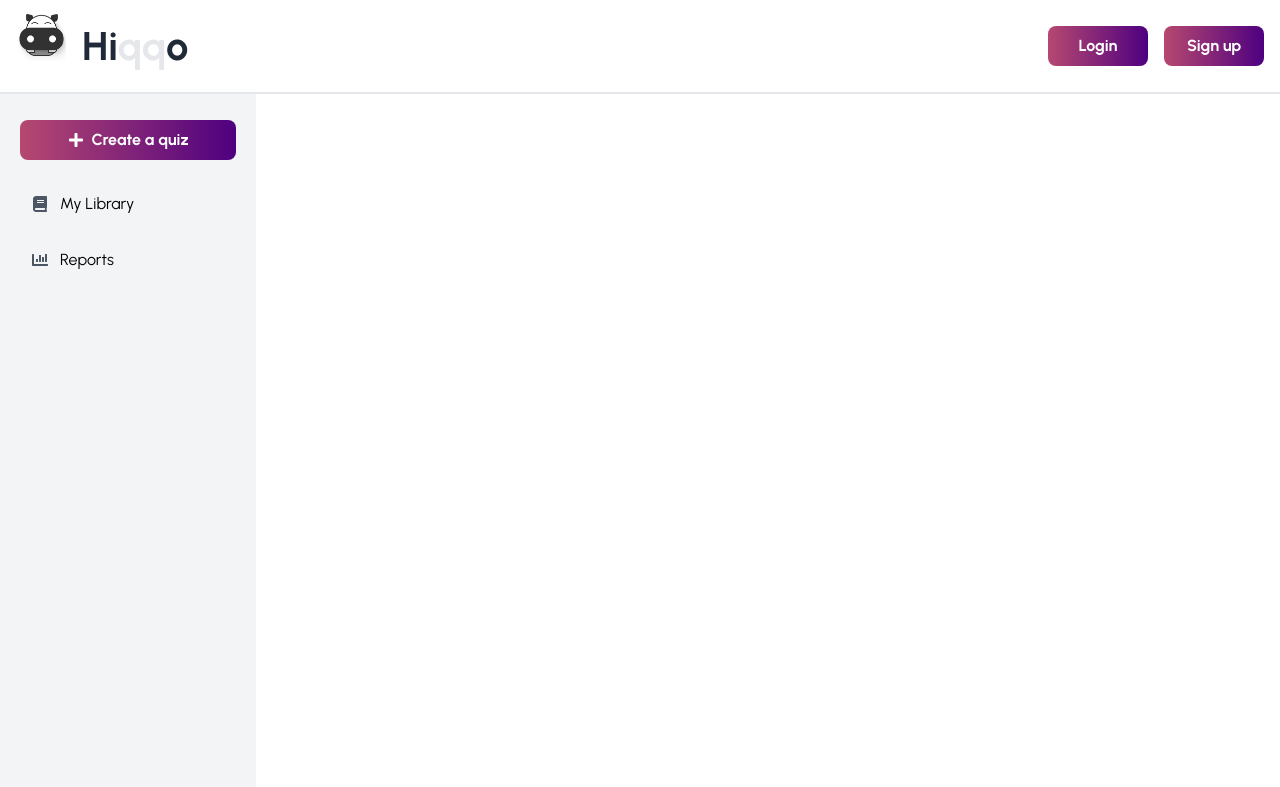
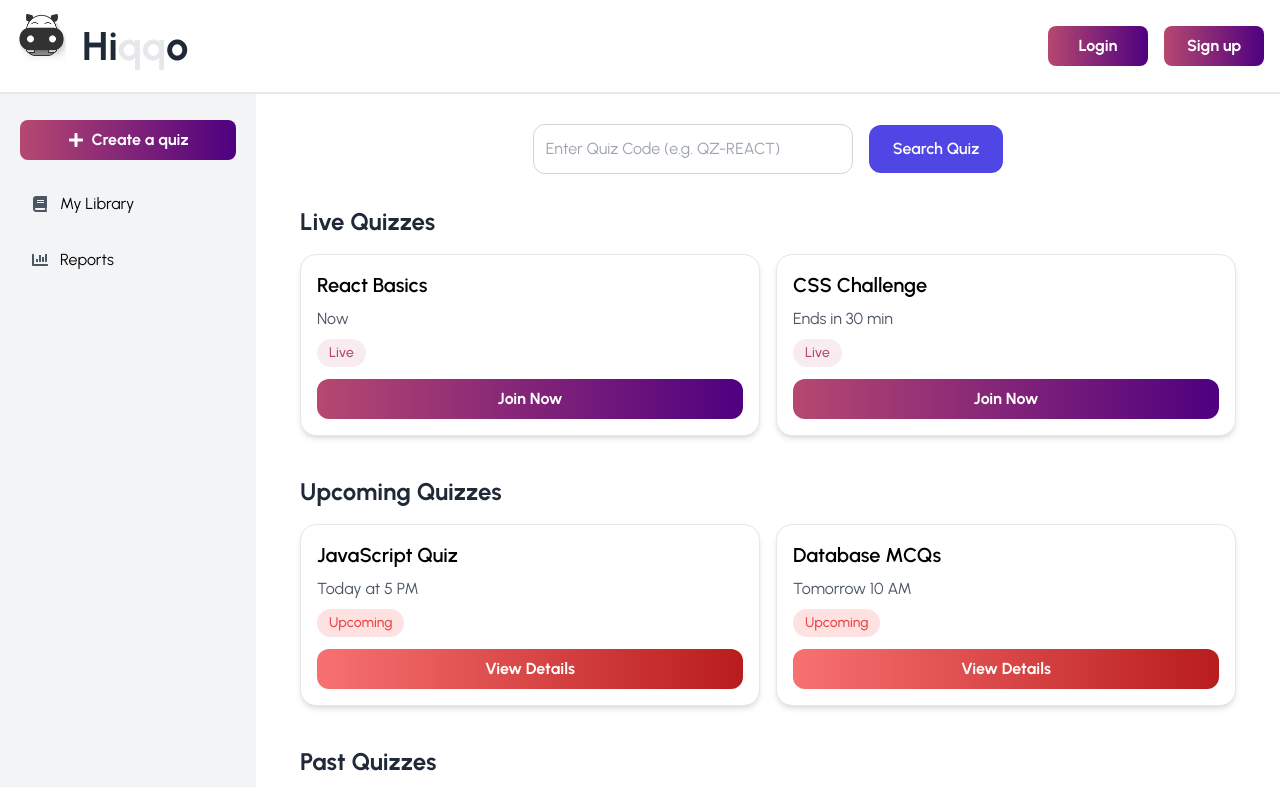
Before and after one commit to shaayar/Hiqqo-Quiz, a React (Vite) app: page /dashboard in a window 1280 px wide. Shown: the top 787 px of the page. Built offline with nearby package versions, Linux system fonts and the light colour scheme.

Commit message:
created Quiz Dashboard page

```diff
--- a/src/App.jsx
+++ b/src/App.jsx
@@ -16,8 +16,8 @@ import { createContext, useState } from "react";
 export const DataProvider = createContext()
 
 function App() {
-
-  const [page,setPage] = useState(0)
+  const [page, setPage] = useState("dashboard");
+  // const [page,setPage] = useState(0)
   const [token,setToken] = useState(localStorage.getItem("token") || null)
 
   return (
--- a/src/components/Dashboard/Dashboard.jsx
+++ b/src/components/Dashboard/Dashboard.jsx
@@ -3,8 +3,9 @@ import Sidebar from "../Common/Sidebar";
 import { useState } from "react";
 import QuizTypeModal from "./SelectQuizType";
 import { DataProvider } from "../../App";
-import MYlibrary from "./QuizList";
+import MyLibrary from "./MyLibrary";
 import Reports from "./Reports";
+import QuizDashboard from "./QuizDashboard";
 
 function Dashboard() {
   const [isModalOpen, setIsModalOpen] = useState(false);
@@ -16,7 +17,8 @@ function Dashboard() {
       <div className="ml-64 w-full">
         <div className="p-5">
           <QuizTypeModal isOpen={isModalOpen} onClose={setIsModalOpen} />
-          {page == 'my-library' && <MYlibrary/>}
+          {page === "dashboard" && <QuizDashboard />}
+          {page == 'my-library' && <MyLibrary/>}
           {page == 'reports' && <Reports/>}
         </div>
       </div>
--- a/src/components/Dashboard/QuizList.jsx
+++ b/src/components/Dashboard/MyLibrary.jsx
@@ -38,11 +38,11 @@ const quizzes = [
   },
 ];
 
-const MYlibrary = () => {
+const MyLibrary = () => {
   const [activeTab, setActiveTab] = useState("Published");
 
   return (
-    <div className="max-w-4xl mx-auto p-4">
+    <div className="max-w-6xl mx-auto p-4">
       {/* Tabs */}
       <div className="flex space-x-2 mb-4">
         <button
@@ -95,4 +95,4 @@ const MYlibrary = () => {
   );
 };
 
-export default MYlibrary;
+export default MyLibrary;
--- /dev/null
+++ b/src/components/Dashboard/QuizDashboard.jsx
@@ -0,0 +1,102 @@
+import React, { useState } from "react";
+
+const quizzes = [
+  { id: 1, title: "React Basics", time: "Now", status: "Live", code: "QZ-REACT" },
+  { id: 2, title: "CSS Challenge", time: "Ends in 30 min", status: "Live", code: "QZ-CSS" },
+  { id: 3, title: "JavaScript Quiz", time: "Today at 5 PM", status: "Upcoming", code: "QZ-JS" },
+  { id: 4, title: "Database MCQs", time: "Tomorrow 10 AM", status: "Upcoming", code: "QZ-DB" },
+  { id: 5, title: "HTML Practice", time: "Yesterday", status: "Completed", code: "QZ-HTML" },
+  { id: 6, title: "Node.js Basics", time: "Last week", status: "Completed", code: "QZ-NODE" },
+];
+
+const statusLabels = {
+  Live: "Live Quizzes",
+  Upcoming: "Upcoming Quizzes",
+  Completed: "Past Quizzes",
+};
+
+function QuizDashboard() {
+  const [searchCode, setSearchCode] = useState("");
+
+  const handleSearch = () => {
+    const quiz = quizzes.find((q) => q.code.toLowerCase() === searchCode.trim().toLowerCase());
+    if (quiz) {
+      alert(`Found Quiz: ${quiz.title}`);
+      // navigate(`/quiz/${quiz.id}`); // optional: navigate if routing is set up
+    } else {
+      alert("No quiz found with this code.");
+    }
+  };
+
+  const getQuizzesByStatus = (status) => quizzes.filter((q) => q.status === status);
+
+  const renderSection = (status) => (
+    <div key={status} className="mb-10">
+      <h1 className="text-2xl font-bold mb-4 text-gray-800">{statusLabels[status]}</h1>
+      <div className="grid grid-cols-1 md:grid-cols-2 gap-4">
+        {getQuizzesByStatus(status).map((quiz) => (
+          <div
+            key={quiz.id}
+            className="bg-white shadow-md rounded-2xl p-4 border border-gray-200 hover:shadow-lg transition"
+          >
+            <h2 className="text-xl font-semibold mb-2">{quiz.title}</h2>
+            <p className="text-gray-600 mb-2">{quiz.time}</p>
+            <span
+              className={`inline-block px-3 py-1 text-sm rounded-full font-medium mb-3 ${
+                quiz.status === "Live"
+                  ? "bg-[#B64870]/10 text-[#B64870]"
+                  : quiz.status === "Upcoming"
+                  ? "bg-red-100 text-red-500"
+                  : "bg-gray-200 text-gray-700"
+              }`}
+            >
+              {quiz.status}
+            </span>
+            <button
+              className={`w-full py-2 rounded-xl font-bold text-white transition duration-200 transform hover:scale-105 ${
+                quiz.status === "Live"
+                  ? "bg-gradient-to-r from-[#B64870] to-[#4E0080] hover:brightness-110"
+                  : quiz.status === "Upcoming"
+                  ? "bg-gradient-to-r from-red-400 to-red-700 hover:brightness-110"
+                  : "bg-gray-400 cursor-not-allowed"
+              }`}
+              disabled={quiz.status === "Completed"}
+            >
+              {quiz.status === "Live"
+                ? "Join Now"
+                : quiz.status === "Upcoming"
+                ? "View Details"
+                : "Completed"}
+            </button>
+          </div>
+        ))}
+      </div>
+    </div>
+  );
+
+  return (
+    <div className="p-6">
+      {/* Search Bar */}
+      <div className="mb-8 flex flex-col md:flex-row md:items-center md:justify-center gap-4">
+        <input
+          type="text"
+          placeholder="Enter Quiz Code (e.g. QZ-REACT)"
+          value={searchCode}
+          onChange={(e) => setSearchCode(e.target.value)}
+          className="w-full md:w-80 p-3 border border-gray-300 rounded-xl focus:outline-none focus:ring-2 focus:ring-indigo-500"
+        />
+        <button
+          onClick={handleSearch}
+          className="px-6 py-3 bg-indigo-600 text-white font-semibold rounded-xl hover:bg-indigo-700 transition"
+        >
+          Search Quiz
+        </button>
+      </div>
+
+      {/* Quiz Sections */}
+      {Object.keys(statusLabels).map((status) => renderSection(status))}
+    </div>
+  );
+}
+
+export default QuizDashboard;
```
